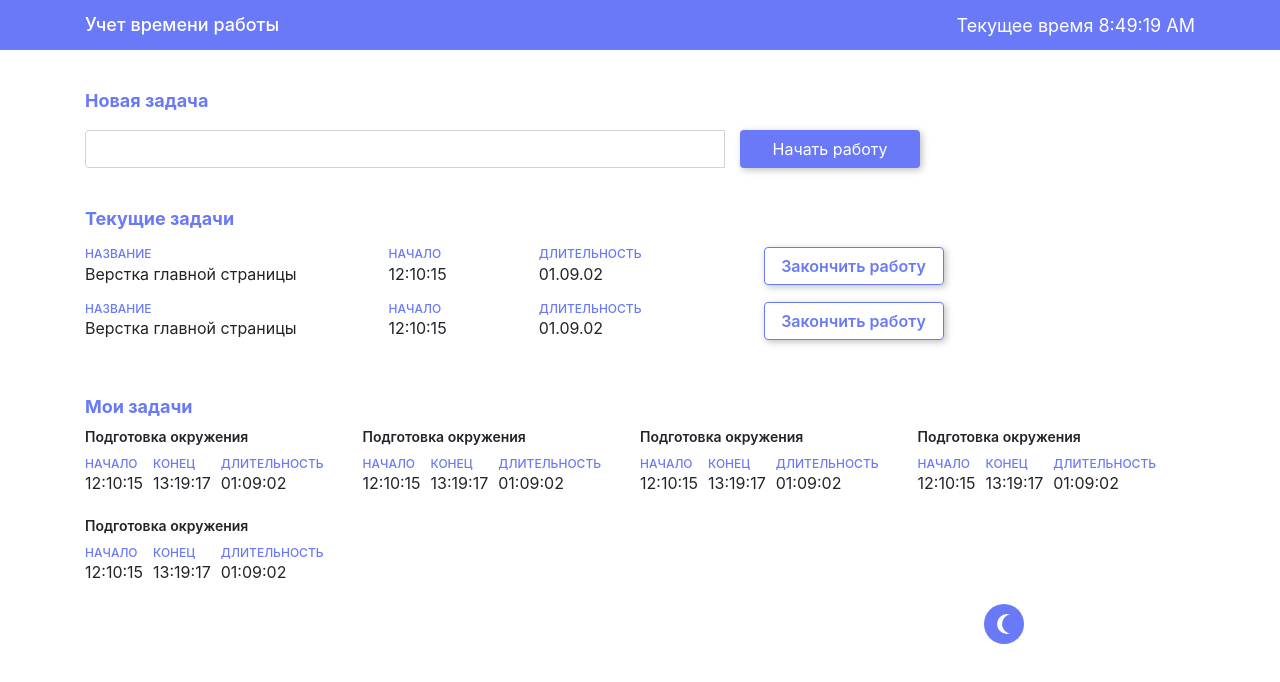
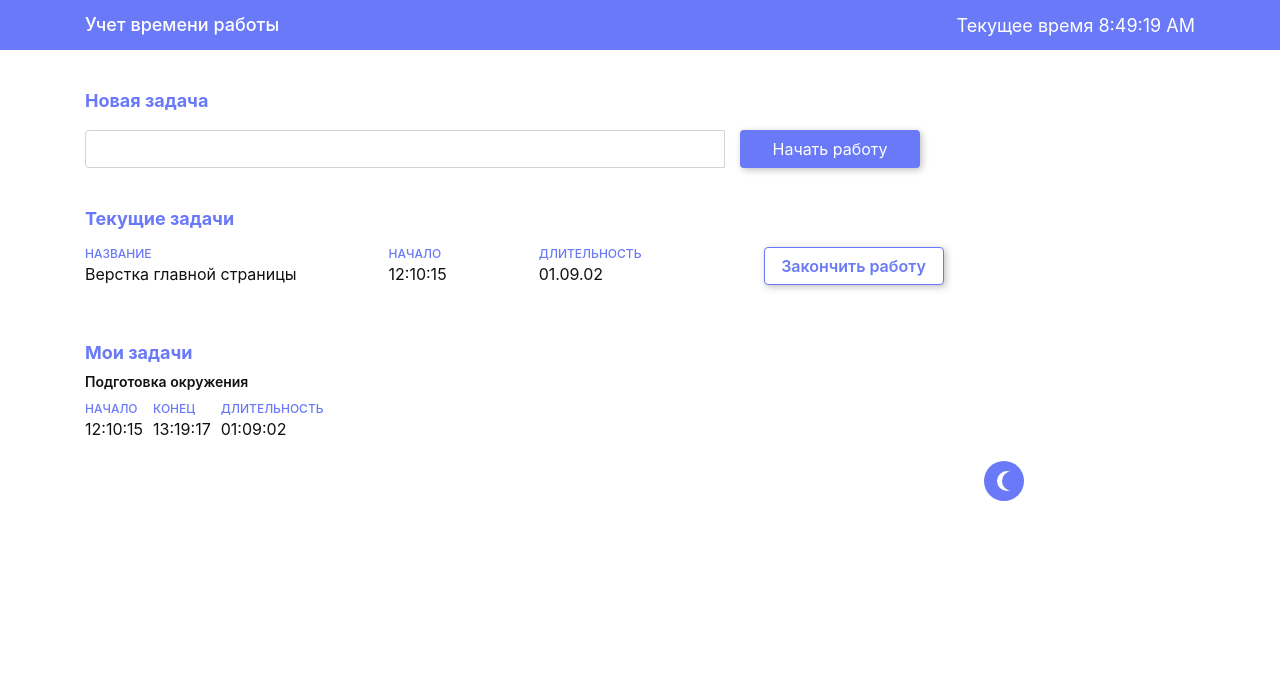
Before and after one commit to PickleDan/sovkombank-test, a React (Create React App) app: page / in a window 1280 px wide. Shown: the top 682 px of the page. Built offline with nearby package versions, Linux system fonts and the light colour scheme.

Commit message:
add change theme functionality

```diff
--- a/package.json
+++ b/package.json
@@ -7,11 +7,14 @@
     "@testing-library/react": "^9.5.0",
     "@testing-library/user-event": "^7.2.1",
     "bootstrap": "^4.4.1",
+    "local-storage-fallback": "^4.1.1",
     "node-sass": "^4.13.1",
     "react": "^16.13.0",
     "react-bootstrap": "^1.0.0-beta.17",
     "react-dom": "^16.13.0",
-    "react-scripts": "3.4.0"
+    "react-scripts": "3.4.0",
+    "styled-components": "^5.0.1",
+    "styled-theming": "^2.2.0"
   },
   "scripts": {
     "start": "react-scripts start",
--- a/src/App.js
+++ b/src/App.js
@@ -1,20 +1,38 @@
-import React from "react";
+import React, { useState } from "react";
 import "./scss/App.scss";
+import { ThemeProvider, createGlobalStyle } from "styled-components";
+
 import Header from "./components/Header";
 import NewTask from "./components/NewTask";
 import CurrentTasks from "./components/CurrentTasks";
 import CompletedTasks from "./components/CompletedTasks";
 import ChangeTheme from "./components/ChangeTheme";
 
+const GlobalStyle = createGlobalStyle`
+body {
+  background-color: ${props =>
+    props.theme.mode === "dark" ? "#1f2041;" : "#fff"};
+  color: ${props => (props.theme.mode === "dark" ? "#EEE" : "#111")}
+}
+`;
+
 function App() {
+  const [theme, setTheme] = useState({ mode: "light" });
+
+  const clickThemeHandler = e =>
+    setTheme(theme.mode === "dark" ? { mode: "light" } : { mode: "dark" });
+
   return (
+    <ThemeProvider theme={theme}>
       <>
+        <GlobalStyle />
         <Header />
         <NewTask />
         <CurrentTasks />
         <CompletedTasks />
-      <ChangeTheme />
+        <ChangeTheme onClick={clickThemeHandler} />
       </>
+    </ThemeProvider>
   );
 }
 
--- a/src/components/ChangeTheme.js
+++ b/src/components/ChangeTheme.js
@@ -1,8 +1,8 @@
 import React from "react";
 
-function ChangeTheme() {
+function ChangeTheme({ onClick }) {
   return (
-    <div className="change-theme">
+    <div onClick={onClick} className="change-theme">
       <div className="outer-circle">
         <div className="inner-circle"></div>
       </div>
--- a/src/components/CompletedTasks.js
+++ b/src/components/CompletedTasks.js
@@ -7,10 +7,6 @@ function CompletedTasks() {
       <h2 className="title">Мои задачи</h2>
       <div className="completed-tasks-grid">
         <CompletedTask />
-        <CompletedTask />
-        <CompletedTask />
-        <CompletedTask />
-        <CompletedTask />
       </div>
     </div>
   );
--- a/src/components/CurrentTasks.js
+++ b/src/components/CurrentTasks.js
@@ -7,7 +7,6 @@ function CurrentTasks() {
       <h2 className="title">Текущие задачи</h2>
       <div className="current-task-list">
         <CurrentTask />
-        <CurrentTask />
       </div>
     </div>
   );
--- a/src/scss/App.scss
+++ b/src/scss/App.scss
@@ -1,5 +1,8 @@
 @import "config";
-
+body {
+  background-color: $bg-color;
+  color: $accent-color;
+}
 h1 {
   font-size: 18px;
   margin: 0;
@@ -72,6 +75,7 @@ h3 {
     }
   }
   .current-task-btn {
+    background-color: $accent-color;
     color: $main-color;
     border: 1.5px solid $main-color;
     height: 38px;
--- a/src/scss/_config.scss
+++ b/src/scss/_config.scss
@@ -1,5 +1,6 @@
 $main-color: #6979f8;
 $accent-color: #fff;
+$bg-color: #fff;
 
 // Media Query Mixins
 @mixin mediaSm {
```
Also changed, not shown: 1 other file (tests, documents, lock files or other folders). Lines whose indentation alone changed are shown as unchanged.
